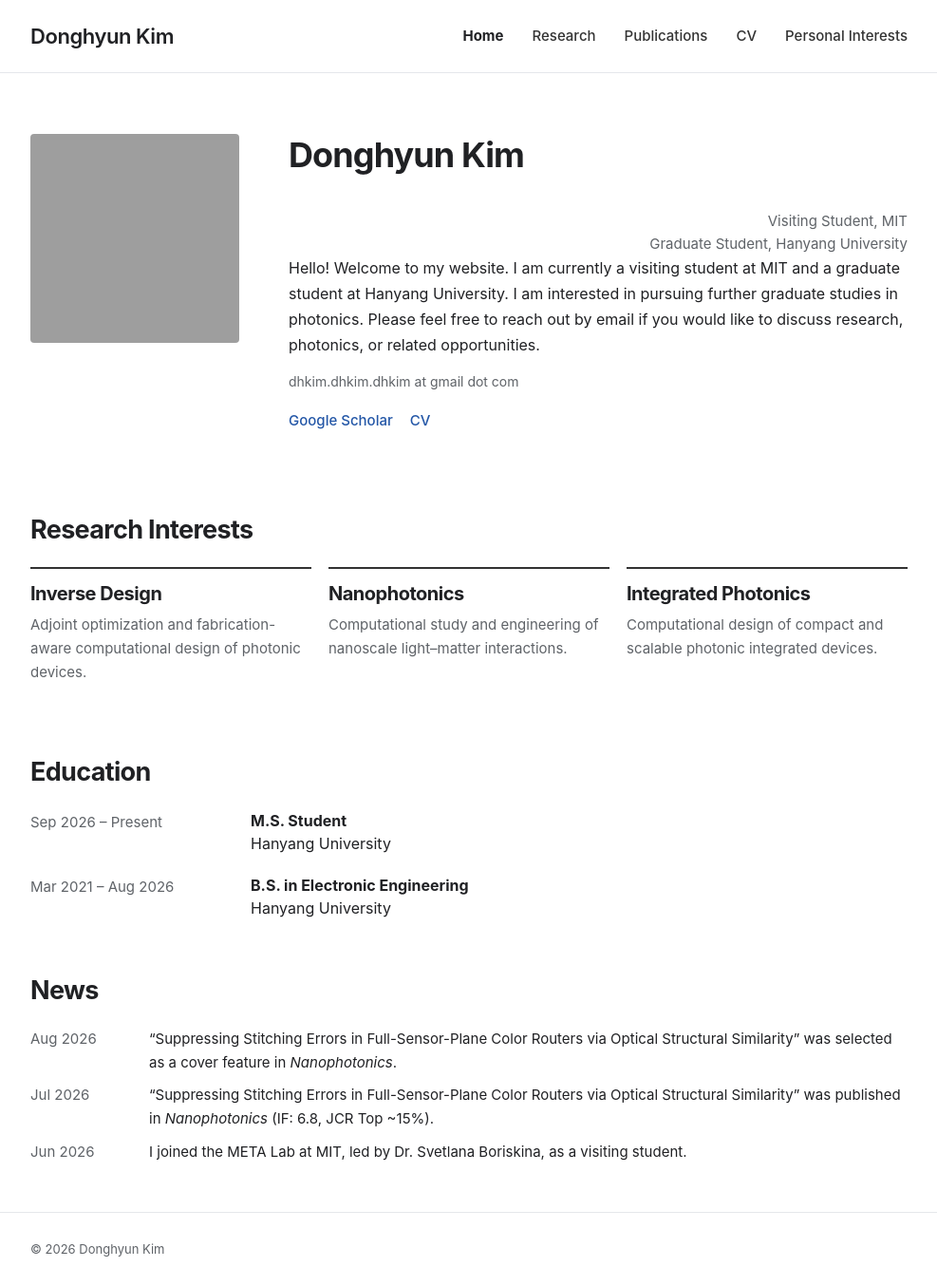
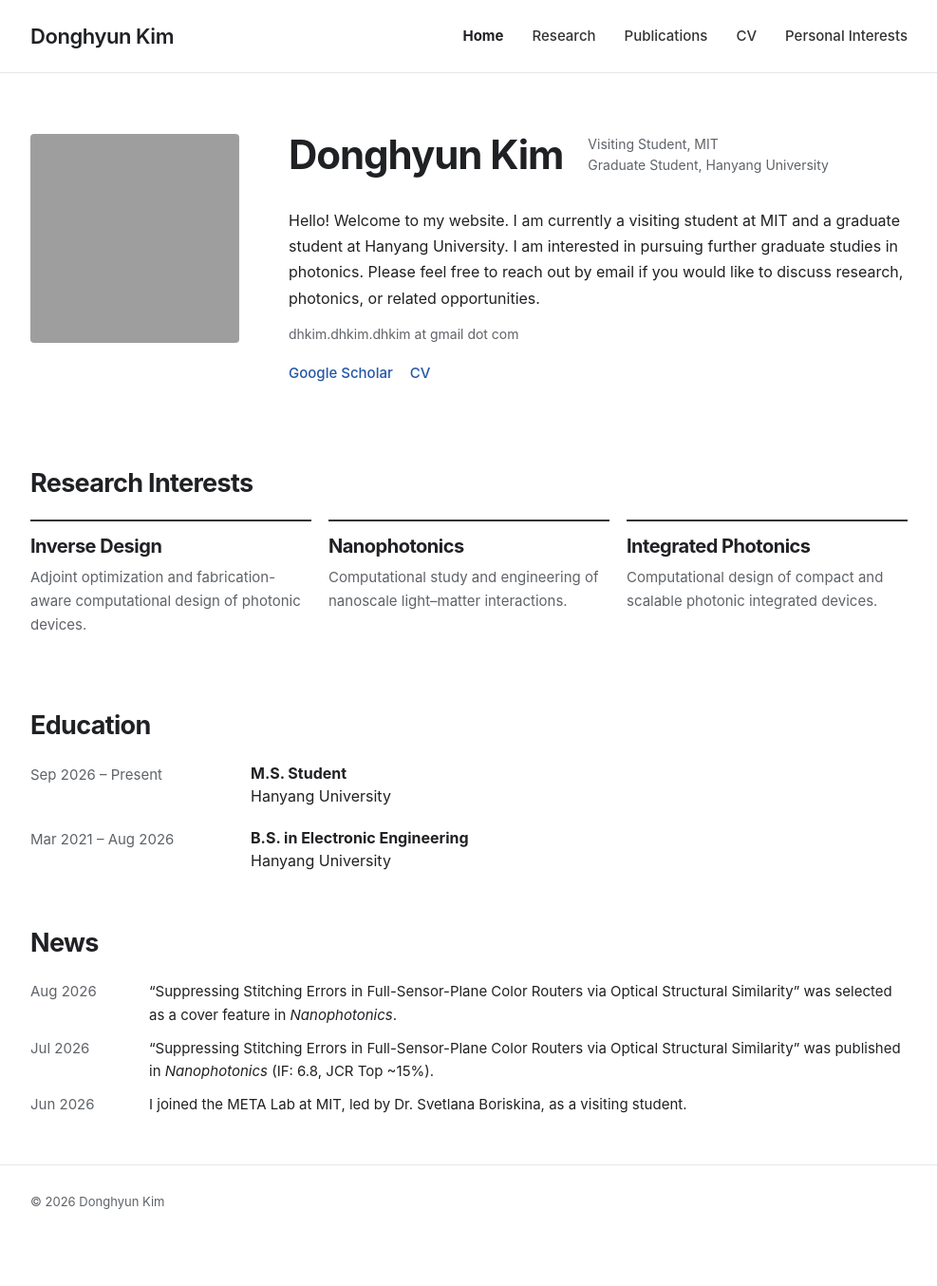
Before and after one commit to dhkim-dhkim-dhkim/dhkim-dhkim-dhkim.github.io, a Jekyll site: the page built from index.md, in a window 1280 px wide. Shown: the whole page at 95% size, without its empty margins (146-1133 px from the left). Built offline with Jekyll 4.4.1, drawn with Linux system fonts in a browser that asks for light colours; after the commit the page ends 1304 px from its top, so only the background shows below that; grey boxes are pictures that could not be loaded.

Commit message:
Update style.css

```diff
--- a/assets/css/style.css
+++ b/assets/css/style.css
@@ -162,36 +162,46 @@ a {
   min-width: 0;
 }
 
-.hero-heading-row {
+
+/* Name + affiliation on the same row */
+
+.name-affiliation-row {
   display: flex;
-  align-items: flex-start;
-  justify-content: space-between;
 
-  gap: 32px;
+  align-items: center;
+  justify-content: flex-start;
+
+  gap: 26px;
 
   margin-bottom: 34px;
-}
-
-.hero-heading-row h1 {
-  margin: 0;
-
-  font-size: 42px;
 
   white-space: nowrap;
 }
 
+.name-affiliation-row h1 {
+  flex: 0 0 auto;
+
+  margin: 0;
+
+  font-size: 42px;
+  line-height: 1.05;
+}
+
 .affiliation {
+  flex: 0 0 auto;
+
   color: var(--muted);
 
-  font-size: 15px;
-  line-height: 1.6;
+  font-size: 14px;
+  line-height: 1.55;
 
-  text-align: right;
+  text-align: left;
 
-  padding-top: 5px;
+  margin: 0;
+}
 
-  white-space: nowrap;
-}
+
+/* Intro */
 
 .intro {
   max-width: 680px;
@@ -541,26 +551,22 @@ a {
     margin-bottom: 28px;
   }
 
-  .hero-heading-row {
+  .name-affiliation-row {
     display: block;
+
+    white-space: normal;
 
     margin-bottom: 28px;
   }
 
-  .hero-heading-row h1 {
+  .name-affiliation-row h1 {
     font-size: 35px;
-
-    white-space: normal;
   }
 
   .affiliation {
-    margin-top: 10px;
+    margin-top: 12px;
 
-    padding-top: 0;
-
-    text-align: left;
-
-    white-space: normal;
+    font-size: 14px;
   }
 
   .interest-grid {
```
